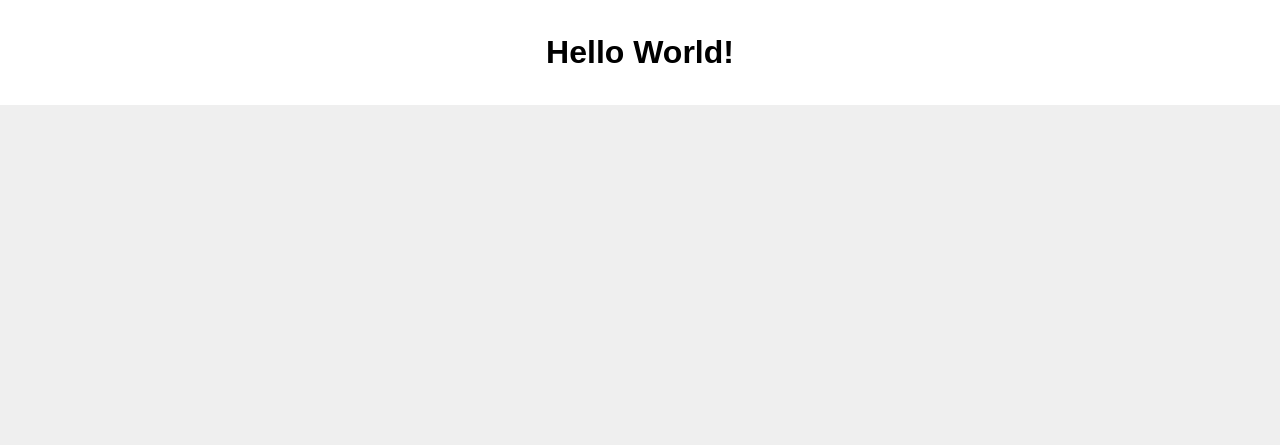
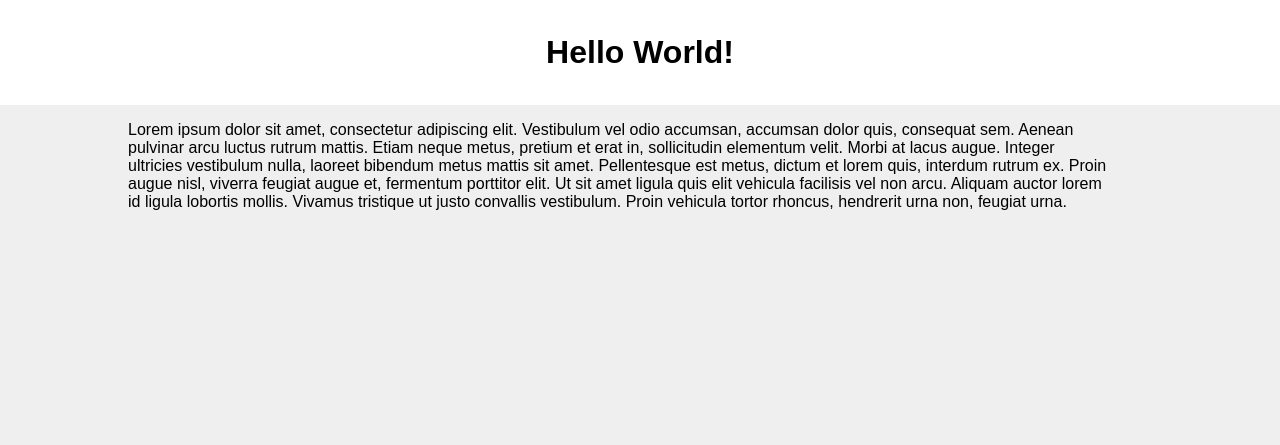
Before and after one commit to fsheremetyeva/ssl, a PHP site: template myframework/views/welcome.php in a window 1280 px wide. Shown: the top 445 px of the page. Run offline with PHP 8.4, Linux system fonts and the light colour scheme; the template is opened without the code that fills it, so the values that code supplies are empty.

Commit message:
Add readme

```diff
--- a/myframework/views/welcome.php
+++ b/myframework/views/welcome.php
@@ -1,2 +1,6 @@
     <div class="container">
+
+      <p> Lorem ipsum dolor sit amet, consectetur adipiscing elit. Vestibulum vel odio accumsan, accumsan dolor quis, consequat sem. Aenean pulvinar arcu luctus rutrum mattis. Etiam neque metus, pretium et erat in, sollicitudin elementum velit. Morbi at lacus augue. Integer ultricies vestibulum nulla, laoreet bibendum metus mattis sit amet. Pellentesque est metus, dictum et lorem quis, interdum rutrum ex. Proin augue nisl, viverra feugiat augue et, fermentum porttitor elit. Ut sit amet ligula quis elit vehicula facilisis vel non arcu. Aliquam auctor lorem id ligula lobortis mollis. Vivamus tristique ut justo convallis vestibulum. Proin vehicula tortor rhoncus, hendrerit urna non, feugiat urna.
+      </p>
+
     </div>
```
Also changed, not shown: README.md (added).
